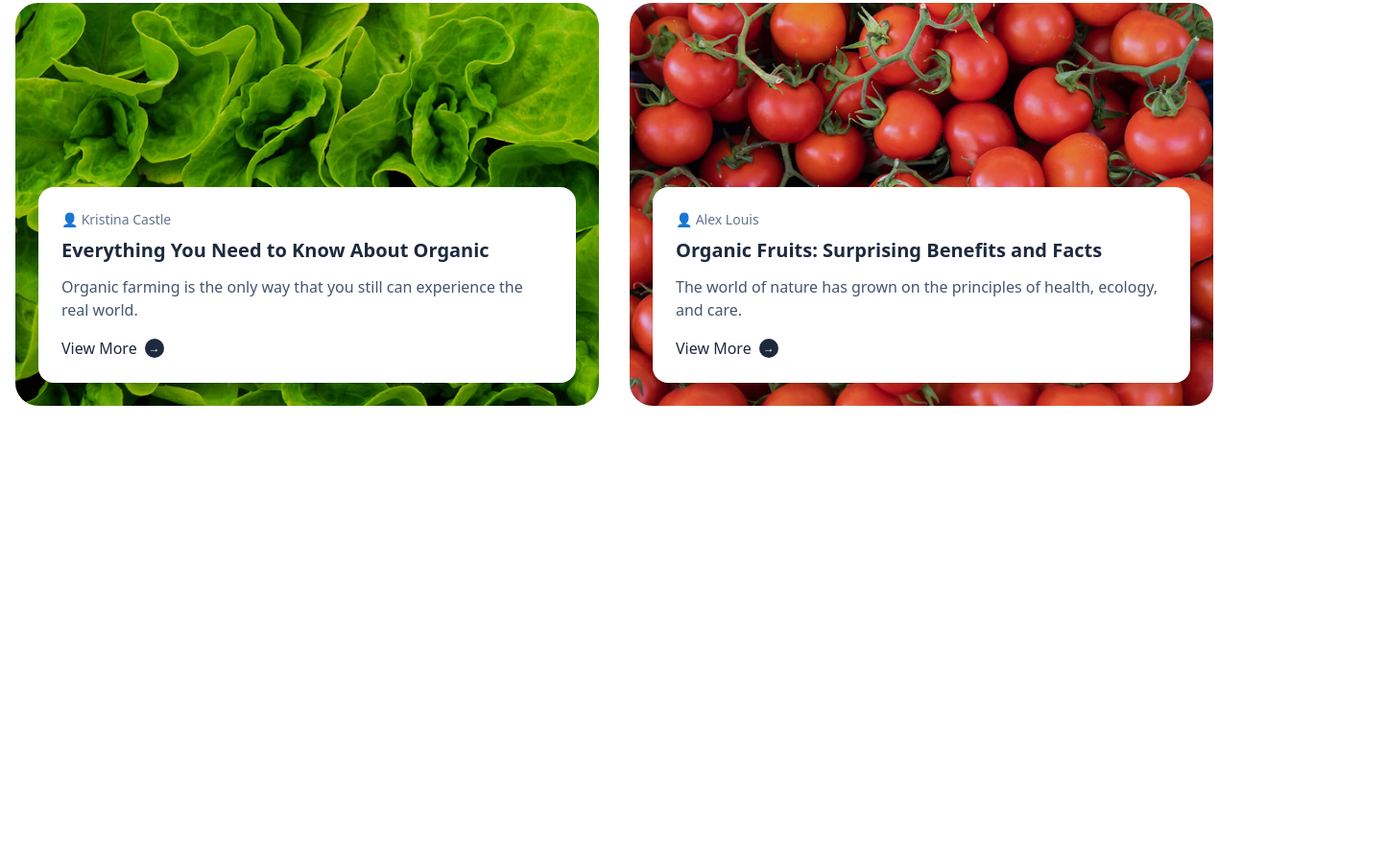
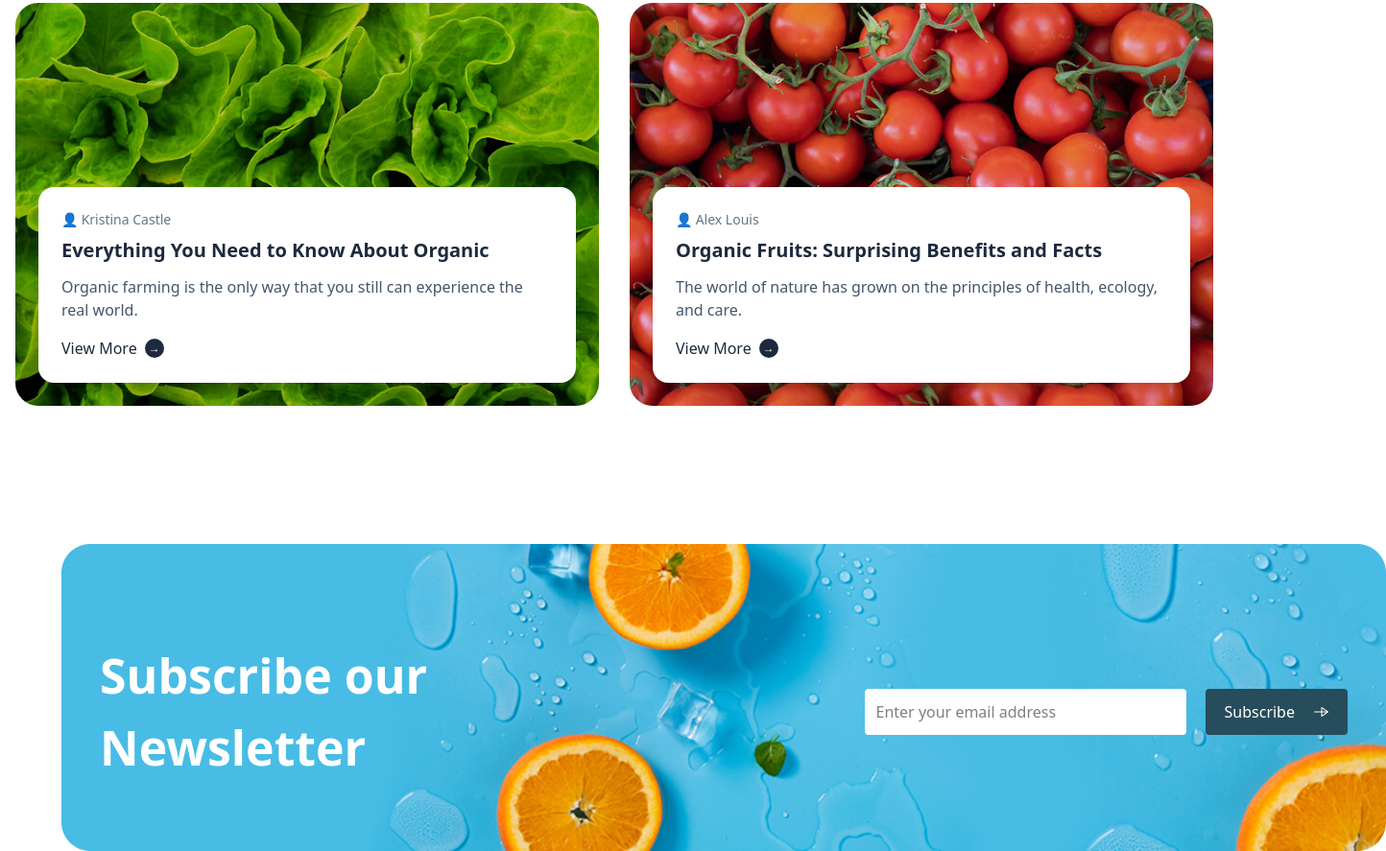
Before and after one commit to musliddinmamatqulov01-hash/muhammad-aliev, a website: page src/index.html in a window 1280 px wide. Shown: the part 4005-4892 px from the top of the page at 96% size, 1444 px wide, since content can reach past the window. Before the commit the page ends 4492 px from the top, so only its background shows below. Drawn offline with nearby package versions, Linux system fonts and the light colour scheme; files that its build step writes are made by us from their sources.

Commit message:
finally 2 footer

```diff
--- a/src/index.html
+++ b/src/index.html
@@ -327,6 +327,24 @@
     </div>
   </div>
 </section>
+        <section class="max-w-400 m-auto w-[90%]">
+            <div class="lg:h-80 h-120 bg-no-repeat bg-cover lg:w-345 mt-20 rounded-2xl pt-20 lg:rounded-lg lg:pt-0" style="background-image: url(./IMAGE\ \(34\).png);">
+                <div class="text-white lg:flex lg:flex-row flex flex-col  justify-between px-10 lg:py-0 py-5 lg:gap-0 gap-5 lg:pt-25 items-center ">
+                    <div>
+                        <h1 class="lg:text-[50px] text-[30px] font-bold">Subscribe our</h1>
+                        <h1 class="text-[50px] font-bold">Newsletter</h1>
+                    </div>
 
+                    <div class="lg:flex lg:flex-row flex flex-col gap-5">
+                       <input class="text-black bg-white w-fit py-3 px-3 pr-23 rounded-sm" type="text" placeholder="Enter your email address">
+
+                        <div class="bg-[#274C5B] flex items-center gap-5 py-3 px-5 rounded-sm w-fit m-auto lg:m-0">
+                            <p>Subscribe</p>
+                            <div><img src="./Vector (29).png" alt=""></div>
+                        </div>
+                    </div>
+                </div>
+            </div>
+        </section>
 </body>
 </html>
```
Also changed, not shown: src/IMAGE (34).png (added), src/Vector (29).png (added).
